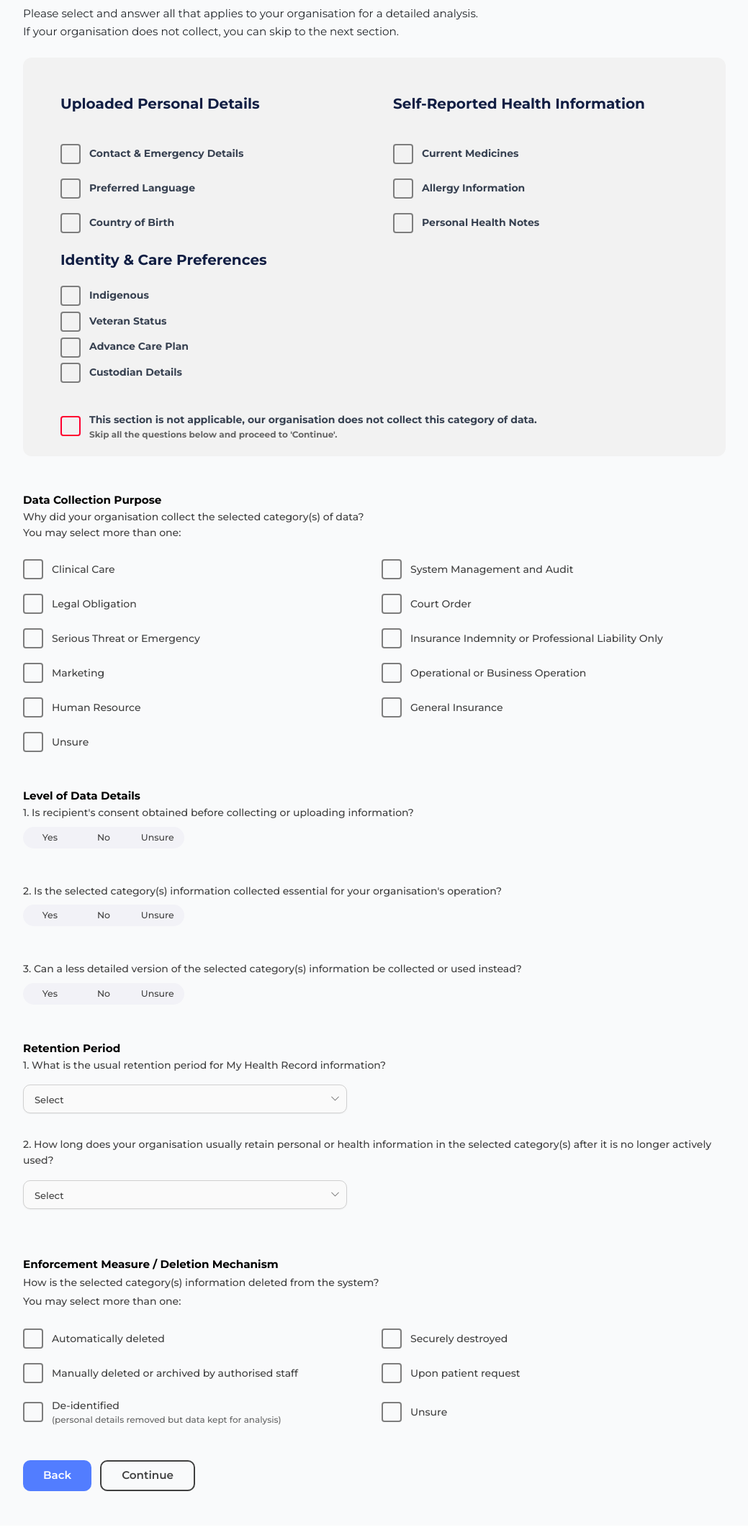
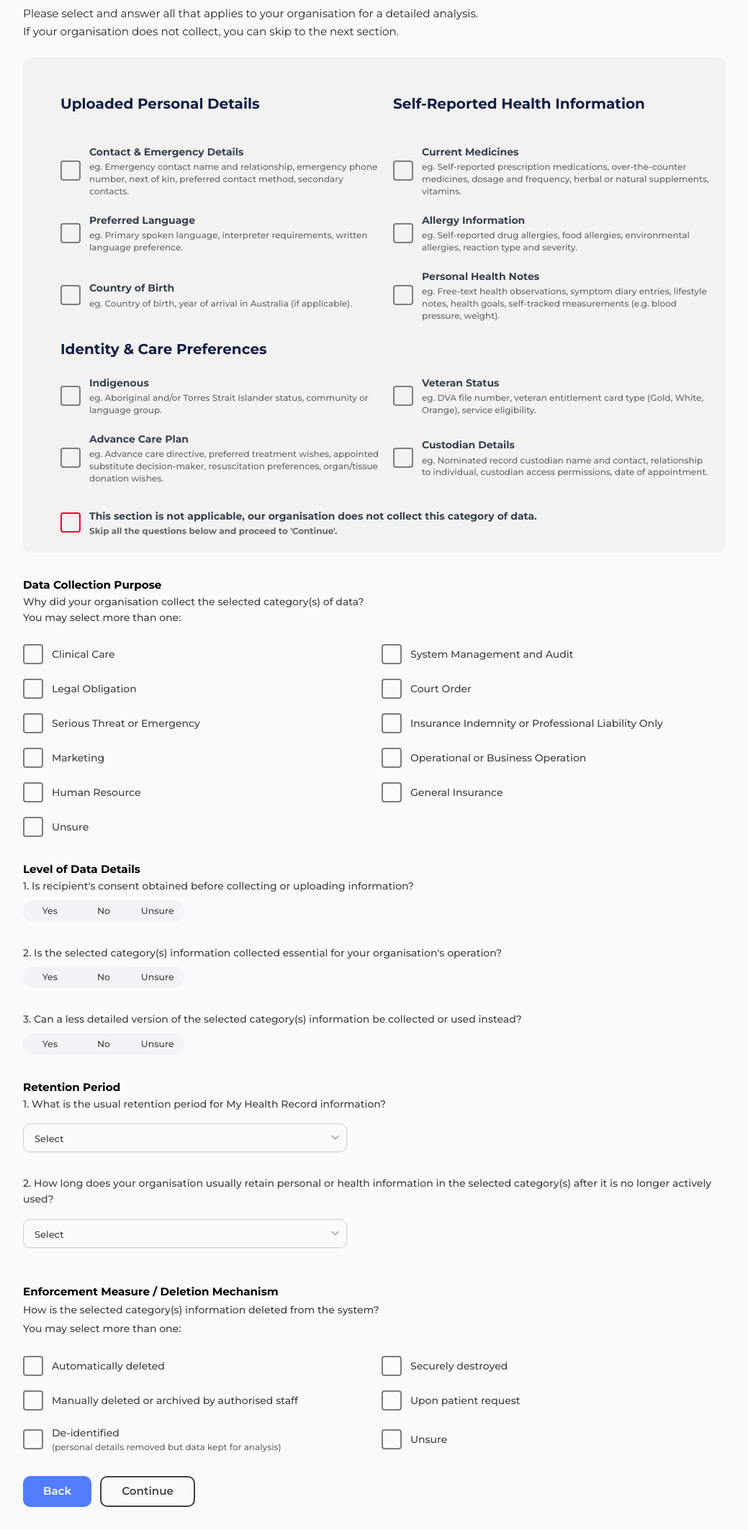
Before and after one commit to jiji-jpg/Data_Minimisation, a Flask app: page /CA1 in a window 1280 px wide. Shown: the part 216-2342 px from the top of the page at 72% size, without its empty margins (120-1159 px from the left). Before the commit the page ends 2288 px from the top, so only its background shows below. Run offline with Flask 3, Linux system fonts and the light colour scheme.

Commit message:
update questionnaire

```diff
--- a/Frontend/static/css/styles.css
+++ b/Frontend/static/css/styles.css
@@ -554,8 +554,10 @@ body main h2 {
 }
 
 .form-question {
-  margin: 3rem 0;
-}
+  margin: 2rem 0;
+}
+
+
 
 /* ==================== TOGGLE SWITCHES ==================== */
 .toggle-switch,
--- a/Frontend/templates/pages/4A_Consumer.html
+++ b/Frontend/templates/pages/4A_Consumer.html
@@ -28,81 +28,83 @@
         <input type="checkbox" id="ContactEmergencyDetails"/>
         <span class="label-text">
           <span class="label-title">Contact & Emergency Details</span>
-              <span class="label-desc"></span>
+          <span class="label-desc">eg. Emergency contact name and relationship, emergency phone number, next of kin, preferred contact method, secondary contacts.</span>
         </span>
       </label>
       <label class="checkbox-label">
         <input type="checkbox" id="CurrentMedicines" />
         <span class="label-text">
           <span class="label-title">Current Medicines</span>
-              <span class="label-desc"></span>
+          <span class="label-desc">eg. Self-reported prescription medications, over-the-counter medicines, dosage and frequency, herbal or natural supplements, vitamins.</span>
         </span>
       </label>
       <label class="checkbox-label">
         <input type="checkbox" id="PreferredLanguage"/>
         <span class="label-text">
           <span class="label-title">Preferred Language</span>
-              <span class="label-desc"></span>
+          <span class="label-desc">eg. Primary spoken language, interpreter requirements, written language preference.</span>
         </span>
       </label>
       <label class="checkbox-label">
         <input type="checkbox" id="AllergyInformation" />
         <span class="label-text">
           <span class="label-title">Allergy Information</span>
-              <span class="label-desc"></span>
+          <span class="label-desc">eg. Self-reported drug allergies, food allergies, environmental allergies, reaction type and severity.</span>
         </span>
       </label>
       <label class="checkbox-label">
         <input type="checkbox" id="COB"/>
         <span class="label-text">
           <span class="label-title">Country of Birth</span>
-              <span class="label-desc"></span>
+          <span class="label-desc">eg. Country of birth, year of arrival in Australia (if applicable).</span>
         </span>
       </label>
       <label class="checkbox-label">
         <input type="checkbox" id="PersonalHealthNotes" />
         <span class="label-text">
           <span class="label-title">Personal Health Notes</span>
-              <span class="label-desc"></span>
+          <span class="label-desc">eg. Free-text health observations, symptom diary entries, lifestyle notes, health goals, self-tracked measurements (e.g. blood pressure, weight).</span>
         </span>
       </label>
     </div>
     <br>
     <h2>Identity & Care Preferences</h2>
+    <div class="checkbox-grid">
       <label class="checkbox-label">
         <input type="checkbox" id="Indigenous" />
         <span class="label-text">
           <span class="label-title">Indigenous</span>
-              <span class="label-desc"></span>
+          <span class="label-desc">eg. Aboriginal and/or Torres Strait Islander status, community or language group.</span>
         </span>
-          </label><br>
+      </label>
       <label class="checkbox-label">
         <input type="checkbox" id="VeteranStatus" />
         <span class="label-text">
           <span class="label-title">Veteran Status</span>
-              <span class="label-desc"></span>
+          <span class="label-desc">eg. DVA file number, veteran entitlement card type (Gold, White, Orange), service eligibility.</span>
         </span>
-          </label><br>
+      </label>
       <label class="checkbox-label">
         <input type="checkbox" id="AdvanceCarePlan" />
         <span class="label-text">
           <span class="label-title">Advance Care Plan</span>
-              <span class="label-desc"></span>
+          <span class="label-desc">eg. Advance care directive, preferred treatment wishes, appointed substitute decision-maker, resuscitation preferences, organ/tissue donation wishes.</span>
         </span>
-          </label><br>
+      </label>
       <label class="checkbox-label">
         <input type="checkbox" id="CustodianDetails" />
         <span class="label-text">
           <span class="label-title">Custodian Details</span>
-              <span class="label-desc"></span>
+          <span class="label-desc">eg. Nominated record custodian name and contact, relationship to individual, custodian access permissions, date of appointment.</span>
         </span>
       </label>
+    </div>
   </div>
   <label class="checkbox-label skip-section-label">
     <input type="checkbox" id="skipSection" />
     <span class="label-text">
       <span class="label-title">This section is not applicable, our organisation does not collect this category of data.</span>
-            <span class="label-desc"> <B>Skip all the questions below and proceed to 'Continue'.</B></span>
+      <span class="label-desc"><b>Skip all the questions below and proceed to 'Continue'.</b></span>
     </span>
   </label>
 </div>
```
Also changed, not shown: Frontend/templates/pages/1A_PersonalAssetQ.html (+3 -1 lines), Frontend/templates/pages/1B_PersonalAssetQ.html (+3 -1 lines), Frontend/templates/pages/2A_HealthAssetQ.html (+3 -1 lines), Frontend/templates/pages/2B_HealthAssetQ.html (+3 -1 lines), Frontend/templates/pages/3A_GovAssetQ.html (+3 -1 lines), Frontend/templates/pages/5A_ChildHealth.html (+10 -8 lines). Lines whose indentation alone changed are shown as unchanged.
